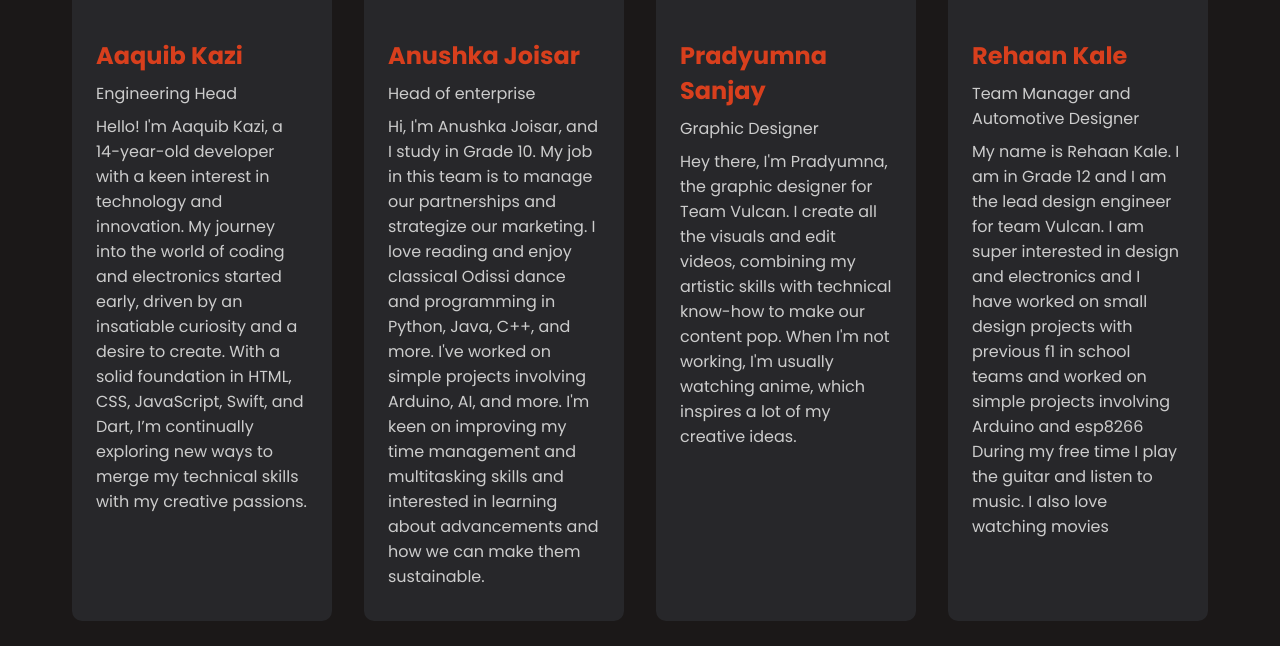
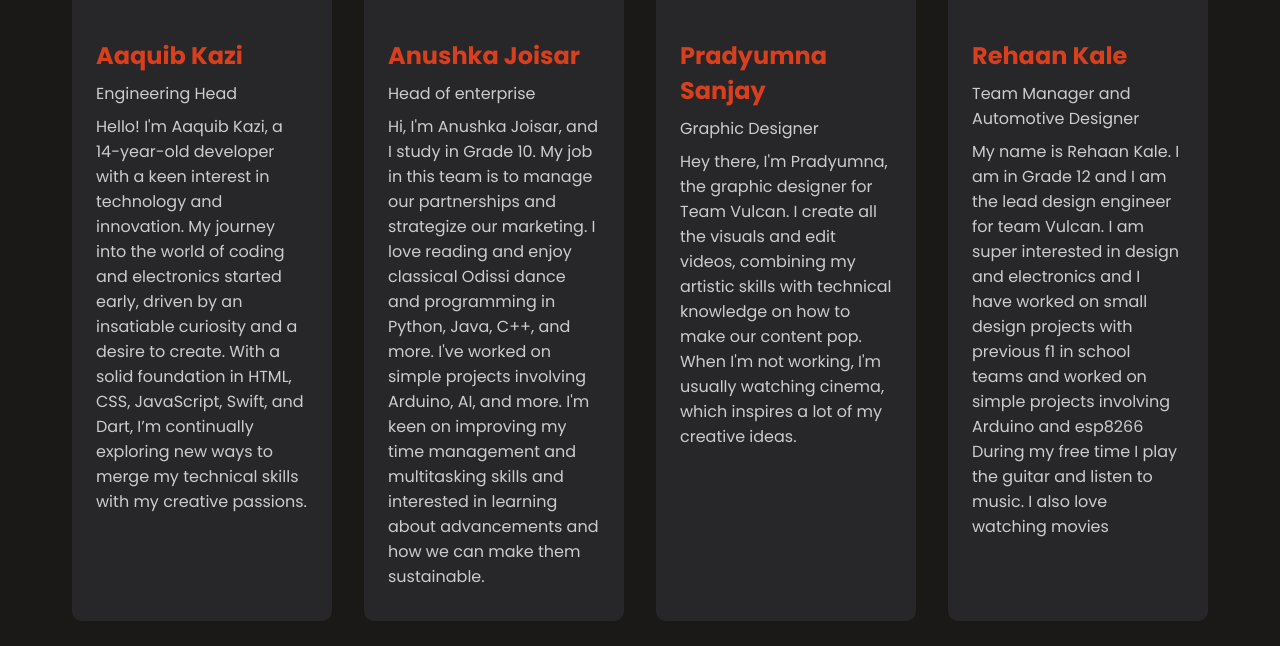
Before and after one commit to vulcan-4x4/site, a plain HTML site: page about.html in a window 1280 px wide. Shown: the part 524-1170 px from the top of the page. Drawn offline with nearby package versions, Linux system fonts and the light colour scheme.

Commit message:
Add files via upload

```diff
--- a/about.html
+++ b/about.html
@@ -54,7 +54,7 @@
                         <h4>Pradyumna Sanjay</h4>
                     </div>
                     <p>Graphic Designer</p>
-                    <p> Hey there, I'm Pradyumna, the graphic designer for Team Vulcan. I create all the visuals and edit videos, combining my artistic skills with technical know-how to make our content pop. When I'm not working, I'm usually watching anime, which inspires a lot of my creative ideas.</p>
+                    <p> Hey there, I'm Pradyumna, the graphic designer for Team Vulcan. I create all the visuals and edit videos, combining my artistic skills with technical knowledge on how to make our content pop. When I'm not working, I'm usually watching cinema, which inspires a lot of my creative ideas.</p>
                 </div>
                 <div class="team-member">
                     <img src="https://raw.githubusercontent.com/vulcan-4x4/site/main/images/team4(1).png" alt="Rehaan Kale">
```
